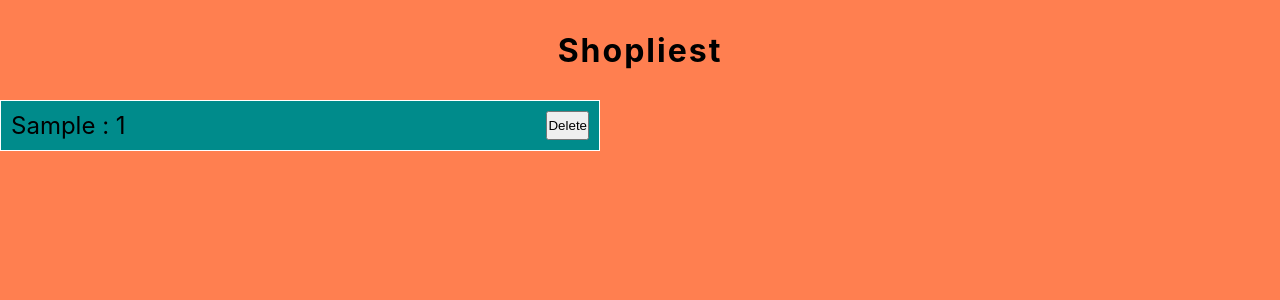
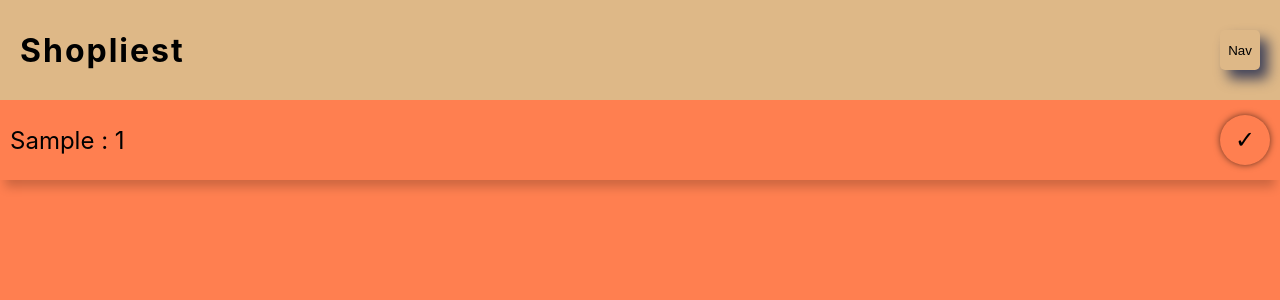
Before and after one commit to Languzda/ShopList, a React (Create React App) app: page /new in a window 1280 px wide. Both pictures are taken after typing "Sample" into the empty fields and a click on the button "Add Item". Shown: the top 300 px of the page. Built offline with nearby package versions, Linux system fonts and the light colour scheme.

Commit message:
delete navContext & implement drop-dow Menu

```diff
--- a/src/App.css
+++ b/src/App.css
@@ -21,11 +21,7 @@
 }
 
 main {
-  background-color: darkcyan;
-  overflow: hidden;
-  max-width: 60rem;
+  /* overflow: hidden; */
+  width: 100%;
+  /* max-width: 60rem; */
 }
-
-footer {
-  justify-self: flex-start;
-}
--- a/src/componets/AddItemForm.tsx
+++ b/src/componets/AddItemForm.tsx
@@ -3,14 +3,12 @@
 import { useNavigate } from "react-router-dom";
 
 import styles from "./AddItemForm.module.css";
-import { NavigateContext } from "../store/navigate-context";
 
 const AddItemForm = () => {
   const ItemTextInputRef = useRef<HTMLInputElement>(null);
   const ItemValueInputRef = useRef<HTMLInputElement>(null);
 
   const ShopCtx = useContext(ShopContext);
-  const NavCtx = useContext(NavigateContext);
 
   const navigate = useNavigate();
 
@@ -29,7 +27,6 @@
     }
 
     ShopCtx.addItem(enteredText, enteredValue);
-    NavCtx.goToMainPAge();
 
     navigate("/");
   };
--- a/src/componets/Header.module.css
+++ b/src/componets/Header.module.css
@@ -6,8 +6,9 @@
 
   display: flex;
 
-  justify-content: center;
+  justify-content: space-between;
   align-items: center;
+  background-color: burlywood;
 }
 
 .header h1 {
@@ -22,3 +23,40 @@
   text-decoration: none;
   color: black;
 }
+
+.btn-nav {
+  z-index: 9999;
+  cursor: pointer;
+  display: block;
+  border: none;
+  background: none;
+
+  box-shadow: 8px 9px 13px 0px rgba(66, 68, 90, 1);
+  width: 4rem;
+  height: 4rem;
+  border-radius: 5px;
+}
+
+.nav {
+  height: 100vh;
+  width: 100%;
+  position: fixed;
+  top: 0;
+  left: 0;
+  z-index: 9;
+  transition: all 0.5s ease-out;
+
+  opacity: 0.6;
+
+  display: flex;
+  justify-content: center;
+}
+
+.open {
+  transform: translateX(0);
+  background-color: aquamarine;
+}
+
+.closed {
+  transform: translateX(-100%);
+}
--- a/src/componets/Header.tsx
+++ b/src/componets/Header.tsx
@@ -1,26 +1,35 @@
-import { useContext } from "react";
-import { Link } from "react-router-dom";
+import { useState } from "react";
 
 import styles from "./Header.module.css";
-import { NavigateContext } from "../store/navigate-context";
+import Navigation from "./Navigation";
 
 const Header = () => {
-  const NavCtx = useContext(NavigateContext);
+  const [isShown, setIsShown] = useState(false);
 
-  const test = () => {
-    if (NavCtx.page === "/new") {
-      NavCtx.goToNewPage();
-    } else {
-      NavCtx.goToMainPAge();
-    }
+  let navigationClasses: string;
+
+  const showNavigation = () => {
+    setIsShown((prevState) => {
+      return !prevState;
+    });
   };
 
+  if (isShown) navigationClasses = styles.nav + " " + styles.open;
+  else navigationClasses = styles.nav + " " + styles.closed;
+
   return (
-    <header className={styles.header}>
-      <Link to={NavCtx.page} onClick={test}>
+    <>
+      <header className={styles.header}>
         <h1>Shopliest</h1>
-      </Link>
-    </header>
+
+        <button className={styles["btn-nav"]} onClick={showNavigation}>
+          Nav
+        </button>
+      </header>
+      <div className={navigationClasses}>
+        <Navigation onLinkClick={showNavigation} />
+      </div>
+    </>
   );
 };
 
--- a/src/componets/Item.module.css
+++ b/src/componets/Item.module.css
@@ -1,15 +1,27 @@
 .item {
   width: 100%;
-
+  min-height: 8rem;
   padding: 1rem;
   font-size: 2.4rem;
 
-  border: solid 1px white;
+  box-shadow: 0px 12px 10px -5px rgba(0, 0, 0, 0.2);
+  /* background-color: rgb(243, 149, 114); */
 
   display: flex;
   justify-content: space-between;
+  align-items: center;
 }
 
-span {
+.item span {
   display: block;
 }
+
+.item button {
+  min-width: 5rem;
+  height: 5rem;
+  font-size: 2.4rem;
+  border-radius: 50%;
+  border: none;
+  background-color: coral;
+  box-shadow: 0px 0px 8px -2px rgba(0, 0, 0, 1);
+}
--- a/src/componets/Item.tsx
+++ b/src/componets/Item.tsx
@@ -11,7 +11,7 @@
     <div className={styles.item}>
       <span>{`${props.text} : ${props.value}`}</span>
 
-      <button onClick={onDeleteHandler}>Delete</button>
+      <button onClick={onDeleteHandler}>{"\u2713"}</button>
     </div>
   );
 };
--- /dev/null
+++ b/src/componets/ItemList.module.css
@@ -0,0 +1,6 @@
+.list {
+  display: flex;
+  flex-direction: column;
+
+  gap: 0.5rem;
+}
--- a/src/componets/ItemList.tsx
+++ b/src/componets/ItemList.tsx
@@ -1,12 +1,18 @@
 import { useContext } from "react";
 import { ShopContext } from "../store/shop-context";
+import { Link } from "react-router-dom";
+
 import Item from "./Item";
+
+import styles from "./ItemList.module.css";
 
 const ItemList: React.FC = () => {
   const ShopCtx = useContext(ShopContext);
 
   return (
-    <ul>
+    <>
+      {ShopCtx.items.length !== 0 && (
+        <ul className={styles.list}>
           {ShopCtx.items.map((item) => (
             <Item
               key={item.id}
@@ -16,6 +22,13 @@
             />
           ))}
         </ul>
+      )}
+      {ShopCtx.items.length === 0 && (
+        <Link to="new">
+          <h2>Add your items</h2>
+        </Link>
+      )}
+    </>
   );
 };
 
--- /dev/null
+++ b/src/componets/Navigation.module.css
@@ -0,0 +1,11 @@
+.navList {
+  margin-top: 10rem;
+
+  display: flex;
+  flex-direction: column;
+
+  gap: 2rem;
+
+  list-style-type: none;
+  font-size: 2.8rem;
+}
--- /dev/null
+++ b/src/componets/Navigation.tsx
@@ -0,0 +1,22 @@
+import { Link } from "react-router-dom";
+
+import styles from "./Navigation.module.css";
+
+const Navigation: React.FC<{ onLinkClick: () => void }> = (props) => {
+  return (
+    <ul className={styles.navList}>
+      <li>
+        <Link to="/" onClick={props.onLinkClick}>
+          Shop List
+        </Link>
+      </li>
+      <li>
+        <Link to="/new" onClick={props.onLinkClick}>
+          Add Item
+        </Link>
+      </li>
+    </ul>
+  );
+};
+
+export default Navigation;
--- a/src/index.tsx
+++ b/src/index.tsx
@@ -3,15 +3,12 @@
 import "./index.css";
 import App from "./App";
 import ShopContextProvider from "./store/shop-context";
-import NavigateContextProvider from "./store/navigate-context";
 
 const root = ReactDOM.createRoot(
   document.getElementById("root") as HTMLElement
 );
 root.render(
   <ShopContextProvider>
-    <NavigateContextProvider>
-      <App />
-    </NavigateContextProvider>
+    <App />
   </ShopContextProvider>
 );
--- a/src/store/navigate-context.tsx
+++ /dev/null
@@ -1,40 +0,0 @@
-import { PropsWithChildren, useState } from "react";
-import React from "react";
-
-type NavigateContextObj = {
-  page: string;
-  goToNewPage: () => void;
-  goToMainPAge: () => void;
-};
-
-export const NavigateContext = React.createContext<NavigateContextObj>({
-  page: "/",
-  goToNewPage: () => {},
-  goToMainPAge: () => {},
-});
-
-const NavigateContextProvider: React.FC<PropsWithChildren> = (props) => {
-  const [nextPage, setNextPage] = useState("/new");
-
-  const onMain = () => {
-    setNextPage("/");
-  };
-
-  const onAddPage = () => {
-    setNextPage("/new");
-  };
-
-  const NavigateContextValue: NavigateContextObj = {
-    page: nextPage,
-    goToNewPage: onMain,
-    goToMainPAge: onAddPage,
-  };
-
-  return (
-    <NavigateContext.Provider value={NavigateContextValue}>
-      {props.children}
-    </NavigateContext.Provider>
-  );
-};
-
-export default NavigateContextProvider;
```
Lines whose indentation alone changed are shown as unchanged.
